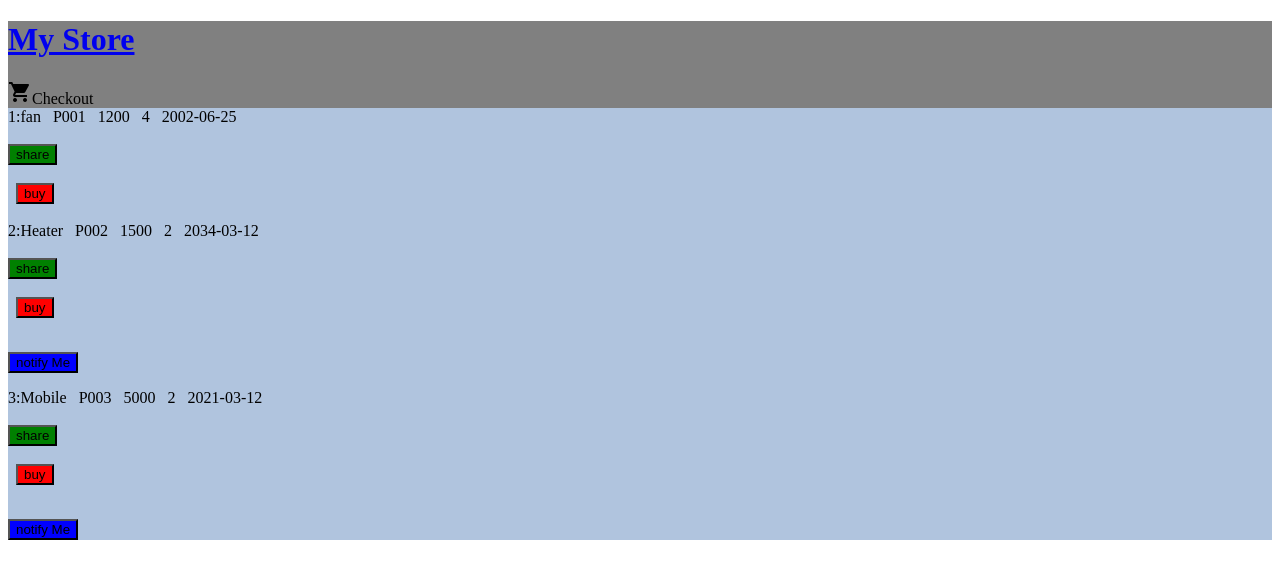
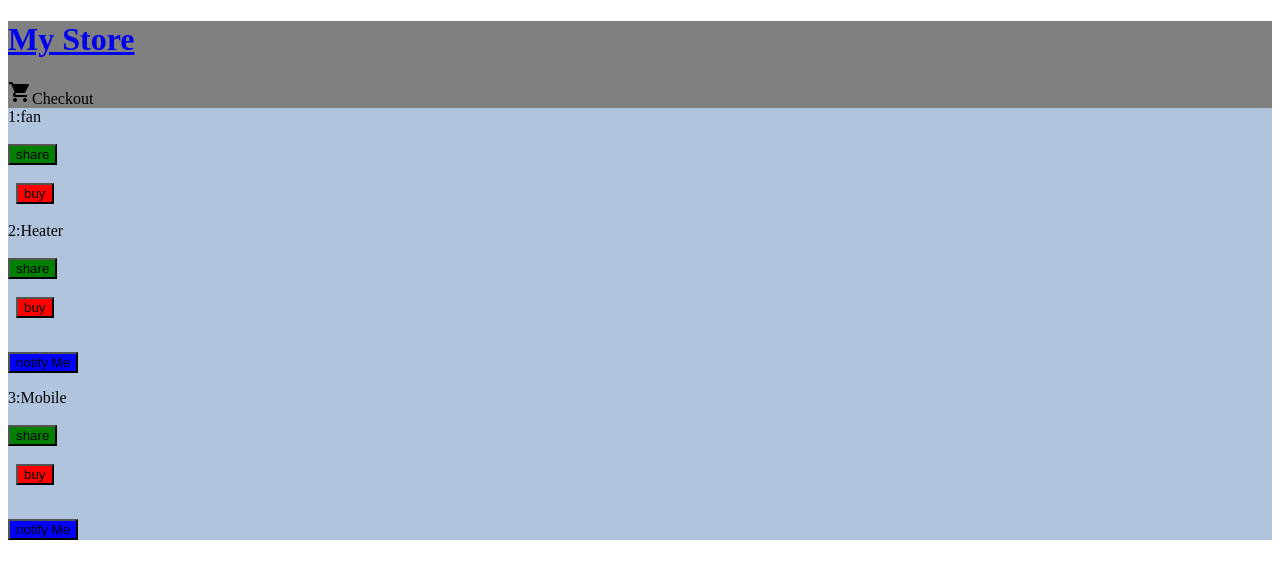
Before and after one commit to GH11PRASANTH/angular-FmcgglobalProduct, an Angular app: page / in a window 1280 px wide. Shown: the top 578 px of the page. Built offline with nearby package versions, Linux system fonts and the light colour scheme.

Commit message:
2 files modified

```diff
--- a/src/app/app.module.ts
+++ b/src/app/app.module.ts
@@ -12,10 +12,13 @@ import { ProductAlterComponent } from './product-alter/product-alter.component';
 @NgModule({
   imports:      [ BrowserModule, FormsModule,
   RouterModule.forRoot([
-    {path:'', component:ProductListComponent}
+    {path:'', component:ProductListComponent},
+    { path: 'products/:productId', component: ProductAlterComponent },
   ])
 ],
-  declarations: [ AppComponent, HelloComponent, TopBarComponent, ProductListComponent ,ProductAlterComponent],
+  declarations: [ AppComponent, HelloComponent, TopBarComponent, ProductListComponent ,ProductAlterComponent
+  , ProductAlterComponent
+  ],
   bootstrap:    [ AppComponent ]
 })
 export class AppModule { }
--- a/src/app/product-list/product-list.component.html
+++ b/src/app/product-list/product-list.component.html
@@ -23,24 +23,7 @@
   <a [title]="product.productName + 'details'">
     {{ product.productName }}
   </a>
-  &nbsp;
 
-    <a [title]="product.productId + 'details'">
-    <!-- String interpolation data Binding...  -->
-    {{ product.productId }}
-  </a>
-   &nbsp;
-  <a [title]="product.price + 'details'">
-     {{product.price}}
-  </a>
-  &nbsp;
-  <a [title] ="product.availableQuantity + 'details'">
-  {{product.availableQuantity}}
-</a>
-&nbsp;
-<a [title] ="product.expiryDate + 'details'">
-  {{product.expiryDate}}
-</a>
   <!-- Structural directive...-->
 
   <!--Event Binding..... -->
```
